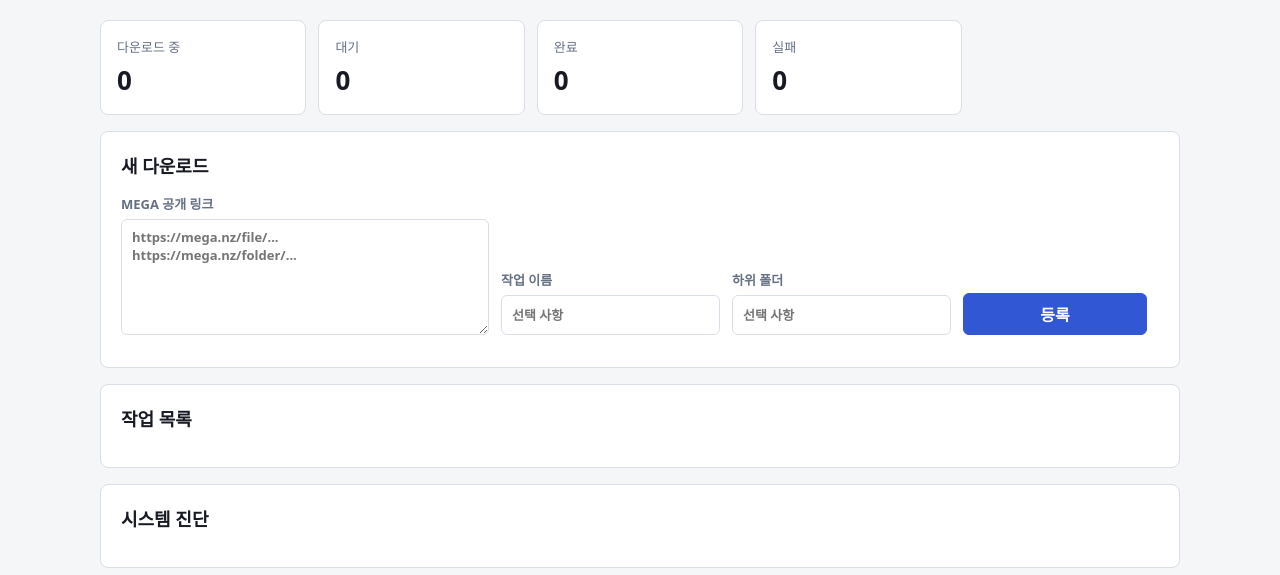
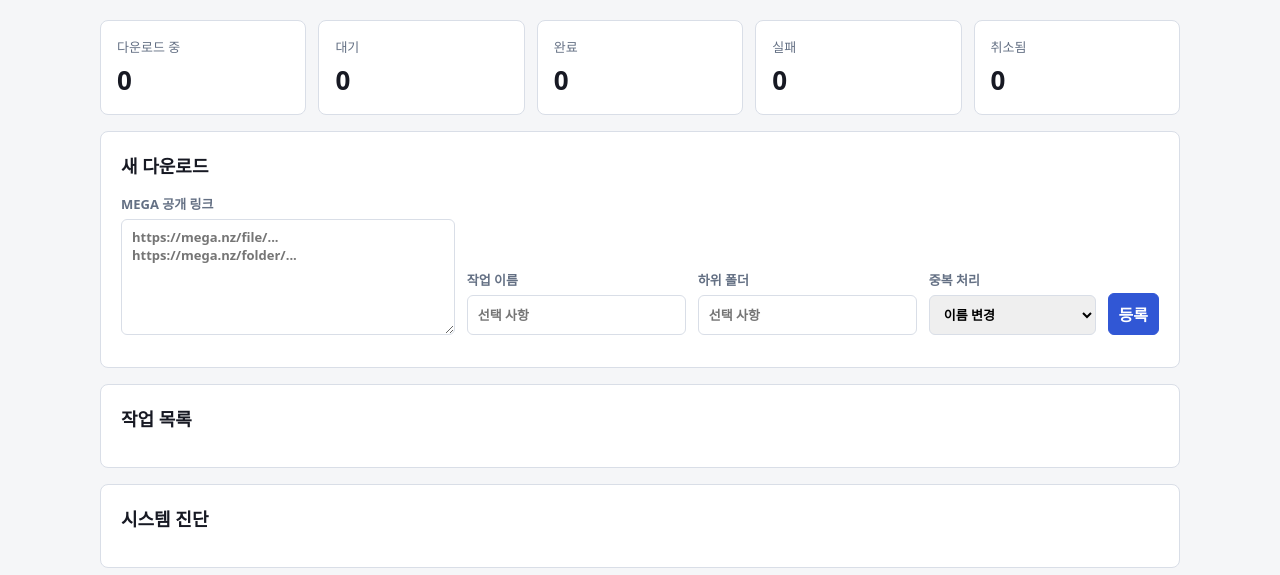
Before and after one commit to danhk0612/mega-nas-downloader, a Python web app: template src/templates/index.html in a window 1280 px wide. Shown: the part 92-667 px from the top of the page. Run offline with Jinja, Linux system fonts and the light colour scheme; the template is opened without the code that fills it, so the values that code supplies are empty.

Commit message:
Add downloader controls and deployment hardening (src/templates/index.html)

```diff
--- a/src/templates/index.html
+++ b/src/templates/index.html
@@ -33,6 +33,10 @@
           <span>실패</span>
           <strong id="failedCount">0</strong>
         </article>
+        <article>
+          <span>취소됨</span>
+          <strong id="canceledCount">0</strong>
+        </article>
       </section>
 
       <section class="panel">
@@ -49,6 +53,14 @@
           <label>
             하위 폴더
             <input id="subfolder" type="text" placeholder="선택 사항" />
+          </label>
+          <label>
+            중복 처리
+            <select id="duplicatePolicy">
+              <option value="rename">이름 변경</option>
+              <option value="skip">건너뛰기</option>
+              <option value="overwrite">덮어쓰기</option>
+            </select>
           </label>
           <button type="submit">등록</button>
         </form>
```
